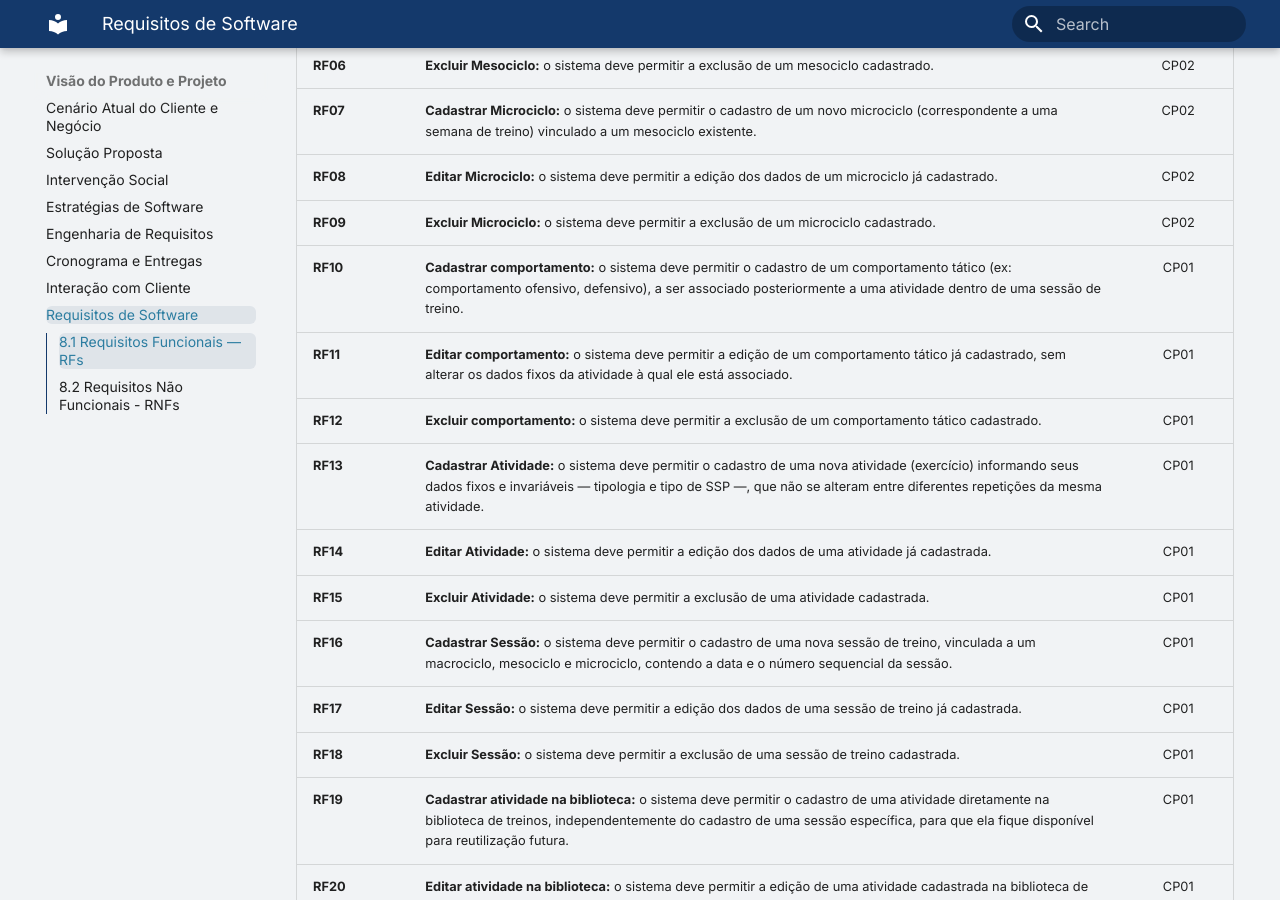
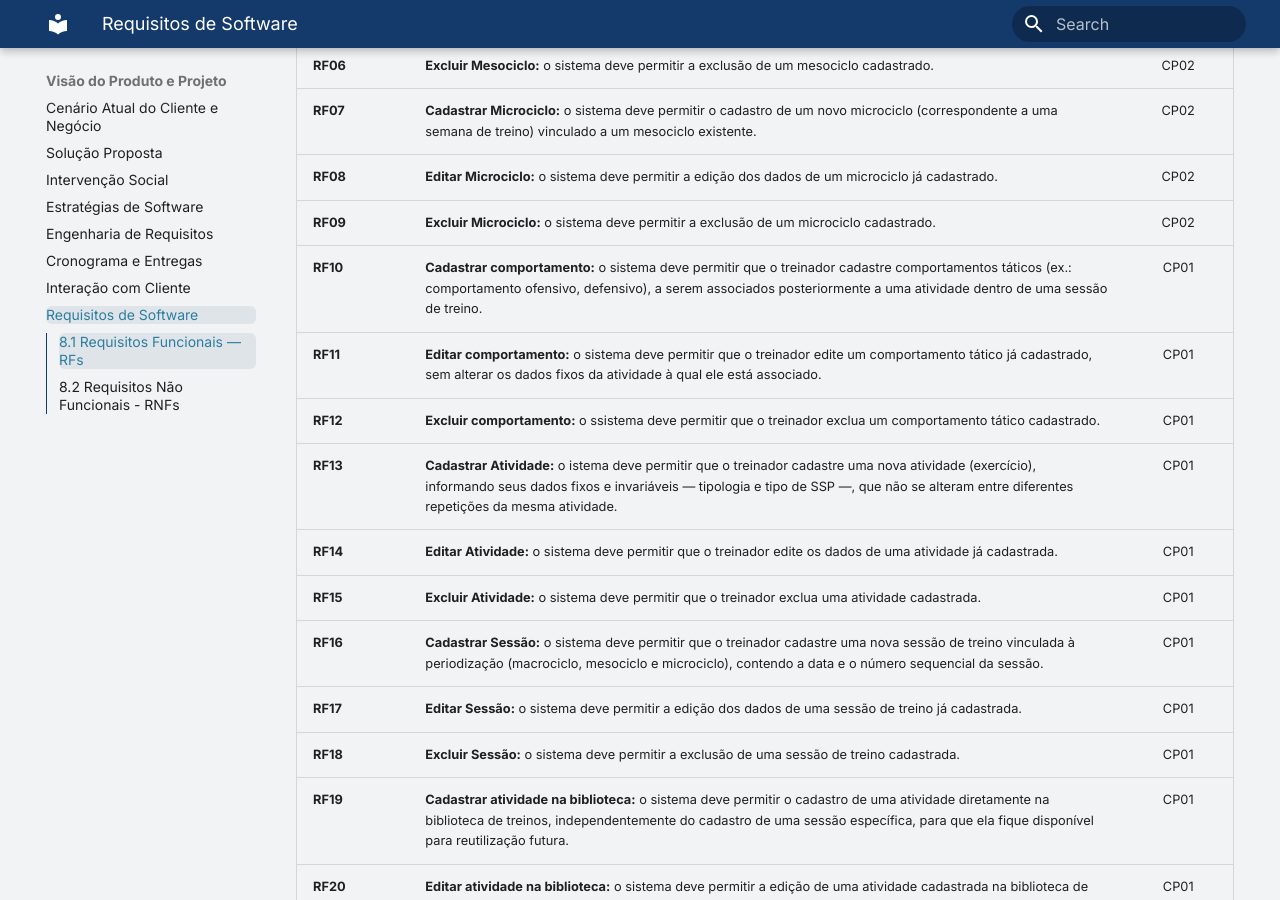
Before and after one commit to mdsreq-fga-unb/REQ-2026.2-T01-FutBoard, an MkDocs documentation site: the page built from docs/visao-produto/Requisitos-de-Software.md, in a window 1280 px wide and 900 px high, scrolled down 998 px. Built offline with MkDocs 1.6.1 and Material for MkDocs 9.7.7, drawn with Linux system fonts in a browser that asks for light colours.

Commit message:
docs: atualiza requisitos funcionais RF10 a RF16 com atores e periodizacao

```diff
--- a/docs/visao-produto/Requisitos-de-Software.md
+++ b/docs/visao-produto/Requisitos-de-Software.md
@@ -23,13 +23,13 @@ Além dos requisitos rastreados diretamente a uma CP, alguns requisitos identifi
 | **RF07** | **Cadastrar Microciclo:** o sistema deve permitir o cadastro de um novo microciclo (correspondente a uma semana de treino) vinculado a um mesociclo existente. | CP02 |
 | **RF08** | **Editar Microciclo:** o sistema deve permitir a edição dos dados de um microciclo já cadastrado. | CP02 |
 | **RF09** | **Excluir Microciclo:** o sistema deve permitir a exclusão de um microciclo cadastrado. | CP02 |
-| **RF10** | **Cadastrar comportamento:** o sistema deve permitir o cadastro de um comportamento tático (ex: comportamento ofensivo, defensivo), a ser associado posteriormente a uma atividade dentro de uma sessão de treino. | CP01 |
-| **RF11** | **Editar comportamento:** o sistema deve permitir a edição de um comportamento tático já cadastrado, sem alterar os dados fixos da atividade à qual ele está associado. | CP01 |
-| **RF12** | **Excluir comportamento:** o sistema deve permitir a exclusão de um comportamento tático cadastrado. | CP01 |
-| **RF13** | **Cadastrar Atividade:** o sistema deve permitir o cadastro de uma nova atividade (exercício) informando seus dados fixos e invariáveis — tipologia e tipo de SSP —, que não se alteram entre diferentes repetições da mesma atividade. | CP01 |
-| **RF14** | **Editar Atividade:** o sistema deve permitir a edição dos dados de uma atividade já cadastrada. | CP01 |
-| **RF15** | **Excluir Atividade:** o sistema deve permitir a exclusão de uma atividade cadastrada. | CP01 |
-| **RF16** | **Cadastrar Sessão:** o sistema deve permitir o cadastro de uma nova sessão de treino, vinculada a um macrociclo, mesociclo e microciclo, contendo a data e o número sequencial da sessão. | CP01 |
+| **RF10** | **Cadastrar comportamento:** o sistema deve permitir que o treinador cadastre comportamentos táticos (ex.: comportamento ofensivo, defensivo), a serem associados posteriormente a uma atividade dentro de uma sessão de treino. | CP01 |
+| **RF11** | **Editar comportamento:** o sistema deve permitir que o treinador edite um comportamento tático já cadastrado, sem alterar os dados fixos da atividade à qual ele está associado. | CP01 |
+| **RF12** | **Excluir comportamento:** o ssistema deve permitir que o treinador exclua um comportamento tático cadastrado. | CP01 |
+| **RF13** | **Cadastrar Atividade:** o istema deve permitir que o treinador cadastre uma nova atividade (exercício), informando seus dados fixos e invariáveis — tipologia e tipo de SSP —, que não se alteram entre diferentes repetições da mesma atividade. | CP01 |
+| **RF14** | **Editar Atividade:** o sistema deve permitir que o treinador edite os dados de uma atividade já cadastrada. | CP01 |
+| **RF15** | **Excluir Atividade:** o sistema deve permitir que o treinador exclua uma atividade cadastrada. | CP01 |
+| **RF16** | **Cadastrar Sessão:** o sistema deve permitir que o treinador cadastre uma nova sessão de treino vinculada à periodização (macrociclo, mesociclo e microciclo), contendo a data e o número sequencial da sessão. | CP01 |
 | **RF17** | **Editar Sessão:** o sistema deve permitir a edição dos dados de uma sessão de treino já cadastrada. | CP01 |
 | **RF18** | **Excluir Sessão:** o sistema deve permitir a exclusão de uma sessão de treino cadastrada. | CP01 |
 | **RF19** | **Cadastrar atividade na biblioteca:** o sistema deve permitir o cadastro de uma atividade diretamente na biblioteca de treinos, independentemente do cadastro de uma sessão específica, para que ela fique disponível para reutilização futura. | CP01 |
```
